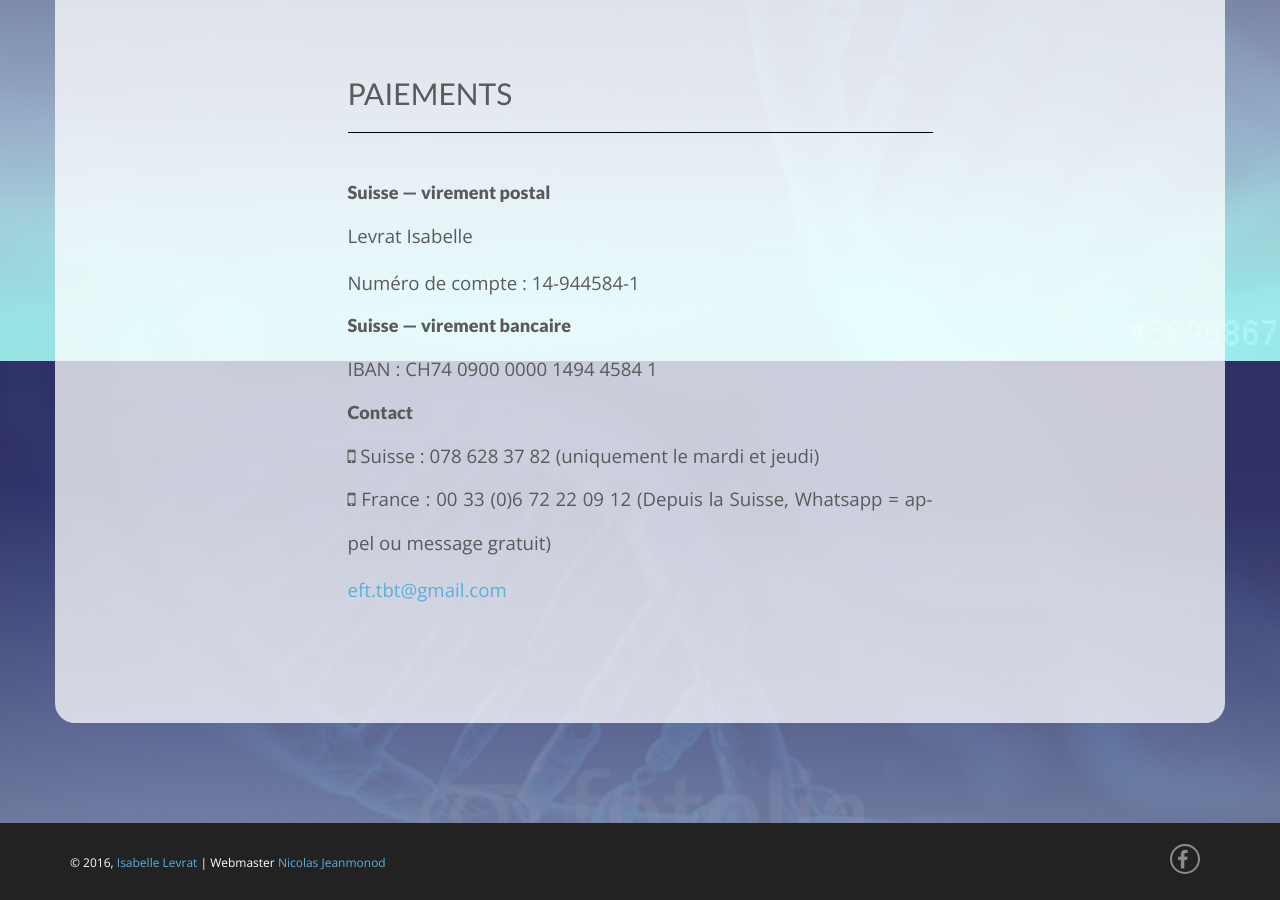
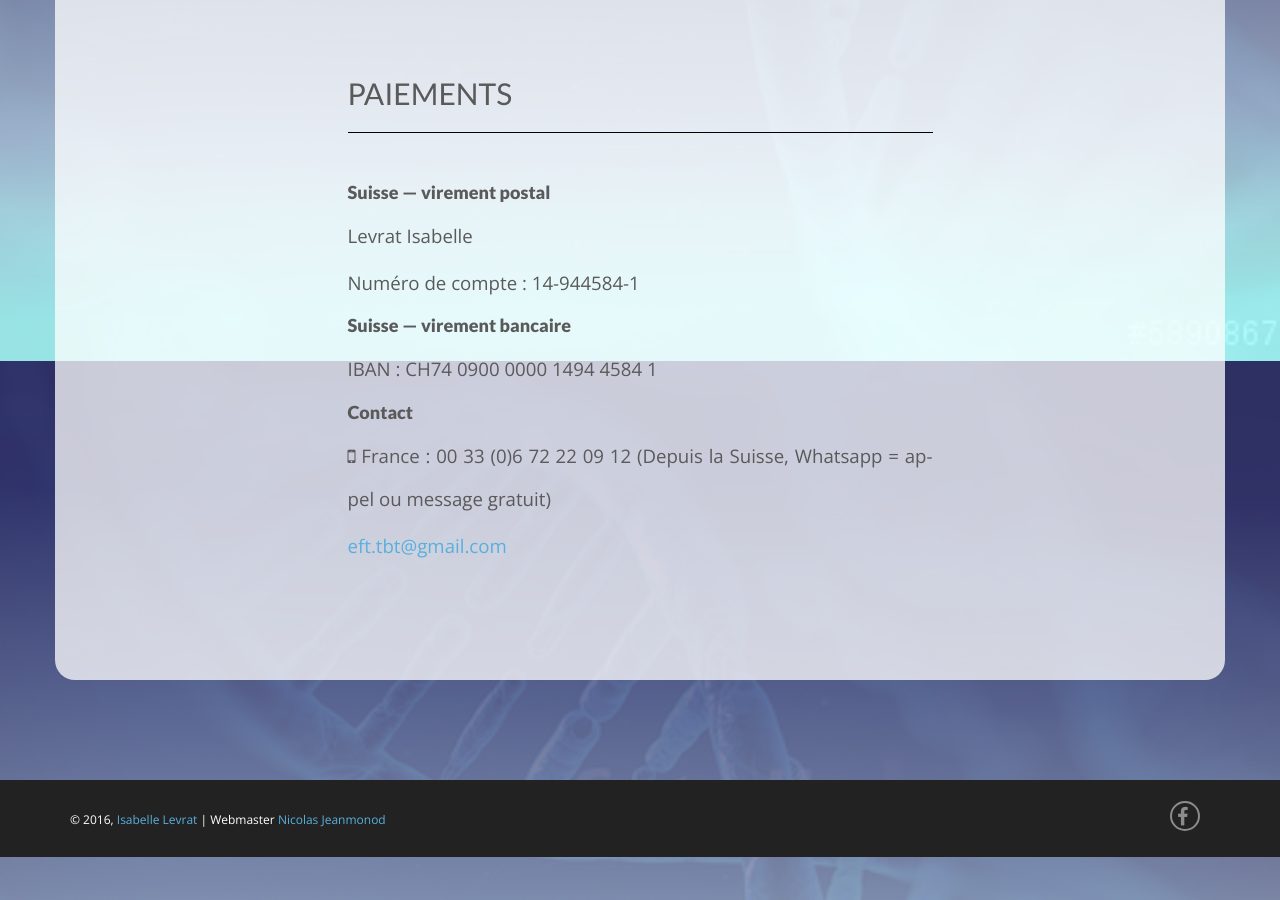
Before and after one commit to efttbthub/eft-tbt-v2, a Jekyll site: the page built from 090-dates.md, in a window 1280 px wide and 900 px high, scrolled down 2339 px. Built offline with Jekyll 4.4.1, drawn with Linux system fonts in a browser that asks for light colours; nearby versions of some CDN libraries; library files that are not in the unit come from our copies; comment, search, counter and statistics services are not loaded.

Commit message:
tel suisse

```diff
--- a/090-dates.md
+++ b/090-dates.md
@@ -67,7 +67,6 @@ IBAN : CH74 0900 0000 1494 4584 1
 
 ### Contact
 
-<i class="fa fa-mobile"></i> Suisse : 078 628 37 82 (uniquement le mardi et jeudi)
 <i class="fa fa-mobile"></i> France : 00 33 (0)6 72 22 09 12 (Depuis la Suisse, Whatsapp = appel ou message gratuit)
 
 <eft.tbt@gmail.com>
```
